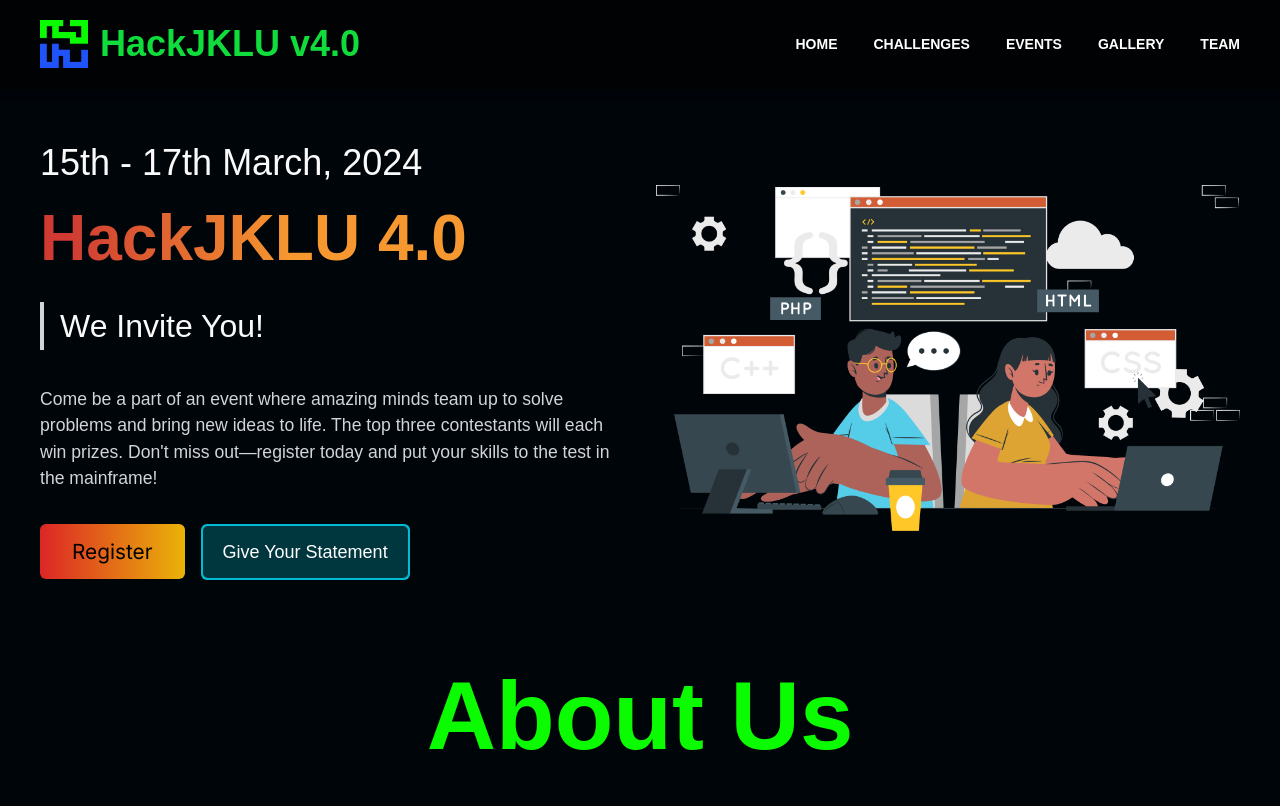
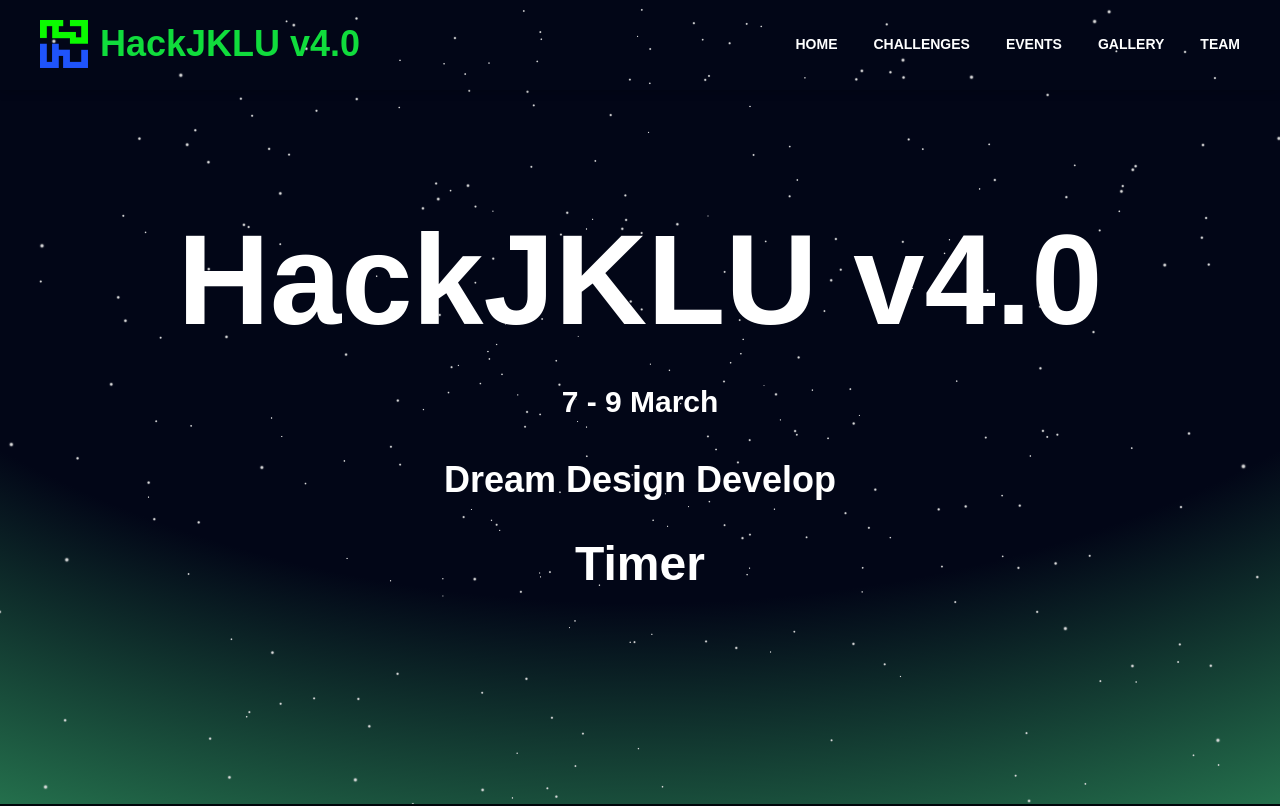
Before and after one commit to Priyanshujain22/hackjklu, a Next.js app: page / in a window 1280 px wide. Shown: the top 806 px of the page. Built offline with nearby package versions, Linux system fonts and the light colour scheme.

Commit message:
update temprory hero

```diff
--- a/app/(main)/layout.tsx
+++ b/app/(main)/layout.tsx
@@ -1,3 +1,6 @@
+"use client";
+
+import { usePathname } from "next/navigation";
 import Navbar from "@/components/Navbar/Navbar";
 import Footer from "@/components/Footer/Footer";
 
@@ -6,14 +9,17 @@ export default function RootLayout({
 }: Readonly<{
   children: React.ReactNode;
 }>) {
+  const pathname = usePathname();
+  const isRootRoute = pathname === "/";
+
   return (
     <html lang="en">
       <body className="">
         <Navbar />
-        <div className="mt-24">
-        {children}
+        <div className={isRootRoute ? "" : "mt-24"}>
+          {children}
         </div>
-        <Footer/>
+        {/* <Footer /> */}
       </body>
     </html>
   );
--- a/components/Header/Header.module.css
+++ b/components/Header/Header.module.css
@@ -8,7 +8,7 @@
 
 .headingText {
   @apply font-semibold leading-none lg:text-8xl sm:text-7xl xs:text-6xl text-5xl;
-  color: #0BFB00; /* Apply neon green color to text */
+  color: #fff; /* Apply neon green color to text */
 }
 
 .heading:hover .headingText {
--- a/components/Header/Header.tsx
+++ b/components/Header/Header.tsx
@@ -14,13 +14,13 @@ const Header = ({ text }: HeaderProps) => {
     <div className={style.heading}>
       <ScrambleHover
           text={text}
-          scrambleSpeed={80}
+          scrambleSpeed={100}
           sequential={false}
           // revealDirection="center"
-          maxIterations={10}
-          useOriginalCharsOnly={false}
+          maxIterations={8}
+          useOriginalCharsOnly={true}
           className={style.headingText}
-          characters="abcdefghijklmnopqrstuvwxyz!@#$%^&*()_+-=[]{}|;':\,./<>?"
+          // characters="abcdefghijklmnopqrstuvwxyz!@#$%^&*()_+-=[]{}|;':\,./<>?"
         />
     </div>
   );
--- a/components/Hero/Hero.tsx
+++ b/components/Hero/Hero.tsx
@@ -1,4 +1,5 @@
 import React from 'react';
+import { AuroraHero } from '../ui/AuroraHero';
 import NextLink from "next/link";
 import RegisterBtn from '../ui/registerbtn';
 import Image from "next/image";
@@ -8,7 +9,9 @@ import Image from "next/image";
 const Hero = () => {
   return (
     <section className='mx-auto'>
-      <div
+      <AuroraHero />
+
+      {/* <div
         className={`flex flex-col md:flex-row items-center justify-center p-10`}
       >
         <div className="flex flex-col items-center md:items-start justify-center w-100% md:w-1/2">
@@ -81,7 +84,7 @@ const Hero = () => {
             </div>
           </NextLink>
         </div>
-      </div>
+      </div> */}
     </section>
   )
 }
--- a/components/Navbar/Navbar.module.css
+++ b/components/Navbar/Navbar.module.css
@@ -1,6 +1,6 @@
 /* Navbar default styles */
 .navbar {
-    background-color: rgba(0, 0, 0, 0.6); /* Default dark transparent background */
+    background-color: rgba(0, 0, 0, 0); /* Default dark transparent background */
     position: fixed;
     top: 0;
     left: 0;
--- /dev/null
+++ b/components/ui/3d-card.tsx
@@ -0,0 +1,154 @@
+"use client";
+
+import { cn } from "@/lib/utils";
+import React, {
+  createContext,
+  useState,
+  useContext,
+  useRef,
+  useEffect,
+} from "react";
+
+const MouseEnterContext = createContext<
+  [boolean, React.Dispatch<React.SetStateAction<boolean>>] | undefined
+>(undefined);
+
+export const CardContainer = ({
+  children,
+  className,
+  containerClassName,
+}: {
+  children?: React.ReactNode;
+  className?: string;
+  containerClassName?: string;
+}) => {
+  const containerRef = useRef<HTMLDivElement>(null);
+  const [isMouseEntered, setIsMouseEntered] = useState(false);
+
+  const handleMouseMove = (e: React.MouseEvent<HTMLDivElement>) => {
+    if (!containerRef.current) return;
+    const { left, top, width, height } =
+      containerRef.current.getBoundingClientRect();
+    const x = (e.clientX - left - width / 2) / 25;
+    const y = (e.clientY - top - height / 2) / 25;
+    containerRef.current.style.transform = `rotateY(${x}deg) rotateX(${y}deg)`;
+  };
+
+  const handleMouseEnter = (e: React.MouseEvent<HTMLDivElement>) => {
+    setIsMouseEntered(true);
+    if (!containerRef.current) return;
+  };
+
+  const handleMouseLeave = (e: React.MouseEvent<HTMLDivElement>) => {
+    if (!containerRef.current) return;
+    setIsMouseEntered(false);
+    containerRef.current.style.transform = `rotateY(0deg) rotateX(0deg)`;
+  };
+  return (
+    <MouseEnterContext.Provider value={[isMouseEntered, setIsMouseEntered]}>
+      <div
+        className={cn(
+          "py-20 flex items-center justify-center",
+          containerClassName
+        )}
+        style={{
+          perspective: "1000px",
+        }}
+      >
+        <div
+          ref={containerRef}
+          onMouseEnter={handleMouseEnter}
+          onMouseMove={handleMouseMove}
+          onMouseLeave={handleMouseLeave}
+          className={cn(
+            "flex items-center justify-center relative transition-all duration-200 ease-linear",
+            className
+          )}
+          style={{
+            transformStyle: "preserve-3d",
+          }}
+        >
+          {children}
+        </div>
+      </div>
+    </MouseEnterContext.Provider>
+  );
+};
+
+export const CardBody = ({
+  children,
+  className,
+}: {
+  children: React.ReactNode;
+  className?: string;
+}) => {
+  return (
+    <div
+      className={cn(
+        "h-96 w-96 [transform-style:preserve-3d]  [&>*]:[transform-style:preserve-3d]",
+        className
+      )}
+    >
+      {children}
+    </div>
+  );
+};
+
+export const CardItem = ({
+  as: Tag = "div",
+  children,
+  className,
+  translateX = 0,
+  translateY = 0,
+  translateZ = 0,
+  rotateX = 0,
+  rotateY = 0,
+  rotateZ = 0,
+  ...rest
+}: {
+  as?: React.ElementType;
+  children: React.ReactNode;
+  className?: string;
+  translateX?: number | string;
+  translateY?: number | string;
+  translateZ?: number | string;
+  rotateX?: number | string;
+  rotateY?: number | string;
+  rotateZ?: number | string;
+  [key: string]: any;
+}) => {
+  const ref = useRef<HTMLDivElement>(null);
+  const [isMouseEntered] = useMouseEnter();
+
+  useEffect(() => {
+    handleAnimations();
+  }, [isMouseEntered]);
+
+  const handleAnimations = () => {
+    if (!ref.current) return;
+    if (isMouseEntered) {
+      ref.current.style.transform = `translateX(${translateX}px) translateY(${translateY}px) translateZ(${translateZ}px) rotateX(${rotateX}deg) rotateY(${rotateY}deg) rotateZ(${rotateZ}deg)`;
+    } else {
+      ref.current.style.transform = `translateX(0px) translateY(0px) translateZ(0px) rotateX(0deg) rotateY(0deg) rotateZ(0deg)`;
+    }
+  };
+
+  return (
+    <Tag
+      ref={ref}
+      className={cn("w-fit transition duration-200 ease-linear", className)}
+      {...rest}
+    >
+      {children}
+    </Tag>
+  );
+};
+
+// Create a hook to use the context
+export const useMouseEnter = () => {
+  const context = useContext(MouseEnterContext);
+  if (context === undefined) {
+    throw new Error("useMouseEnter must be used within a MouseEnterProvider");
+  }
+  return context;
+};
--- /dev/null
+++ b/components/ui/AuroraHero.tsx
@@ -0,0 +1,89 @@
+"use client";
+
+import { Stars } from "@react-three/drei";
+import { Canvas, useFrame } from "@react-three/fiber";
+import { Points } from "three";
+import React, { useEffect, useRef } from "react";
+import {
+  useMotionTemplate,
+  useMotionValue,
+  motion,
+  animate,
+} from "framer-motion";
+import { CardBody, CardContainer, CardItem } from "../ui/3d-card";
+
+
+const COLORS_TOP = ["#97FE71", "#1f54fb", "#47DE81", "#1f54fb"];
+
+const RotatingStars = () => {
+  const starsRef = useRef<Points>(null);
+
+  useFrame(() => {
+    if (starsRef.current) {
+      starsRef.current.rotation.y += 0.0001; // Slowly rotate around the Y-axis
+    }
+  });
+
+  return <Stars ref={starsRef} radius={50} count={2000} factor={4} fade speed={1} />;
+};
+
+export const AuroraHero = () => {
+  const color = useMotionValue(COLORS_TOP[0]);
+
+  useEffect(() => {
+    animate(color, COLORS_TOP, {
+      ease: "easeInOut",
+      duration: 10,
+      repeat: Infinity,
+      repeatType: "mirror",
+    });
+  }, []);
+
+  const backgroundImage = useMotionTemplate`radial-gradient(150% 150% at 50% 0%, #020617 50%, ${color})`;
+
+  return (
+    <motion.section
+      style={{
+        backgroundImage,
+      }}
+      className="relative grid min-h-screen place-content-center overflow-hidden bg-gray-950 px-4 py-24 text-gray-200"
+    >
+      <div className="relative z-10 flex flex-col items-center">
+        <CardContainer className="z-50 ">
+          <CardBody className="relative group/card border-white/[0.2] flex flex-col gap-y-10 justify-center items-center w-auto h-auto rounded-xl p-10">
+            <CardItem
+              translateZ="50"
+              className="text-9xl font-bold text-white"
+            >
+              HackJKLU v4.0
+            </CardItem>
+            <CardItem
+              translateZ="60"
+              className="text-3xl font-bold text-white"
+            >
+              7 - 9 March
+            </CardItem>
+            <CardItem
+              translateZ="30"
+              className="text-4xl font-bold text-white"
+            >
+              Dream Design Develop
+            </CardItem>
+            <CardItem
+              translateZ="50"
+              className="text-5xl font-bold text-white"
+            >
+              Timer
+            </CardItem>
+          </CardBody>
+        </CardContainer>
+      </div>
+
+      <div className="absolute inset-0 z-0">
+        <Canvas>
+          <RotatingStars />
+        </Canvas>
+      </div>
+    </motion.section>
+  );
+};
--- a/package.json
+++ b/package.json
@@ -11,6 +11,7 @@
   "dependencies": {
     "@radix-ui/react-accordion": "^1.2.2",
     "@radix-ui/react-label": "^2.1.1",
+    "@react-three/drei": "^9.120.5",
     "@react-three/fiber": "^8.17.10",
     "@tabler/icons-react": "^3.26.0",
     "class-variance-authority": "^0.7.1",
```
Also changed, not shown: 1 other file (tests, documents, lock files or other folders).
